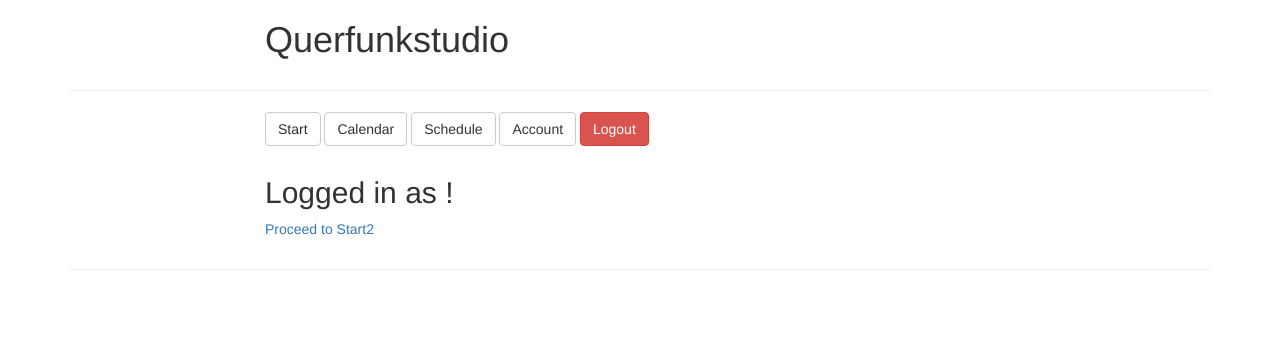
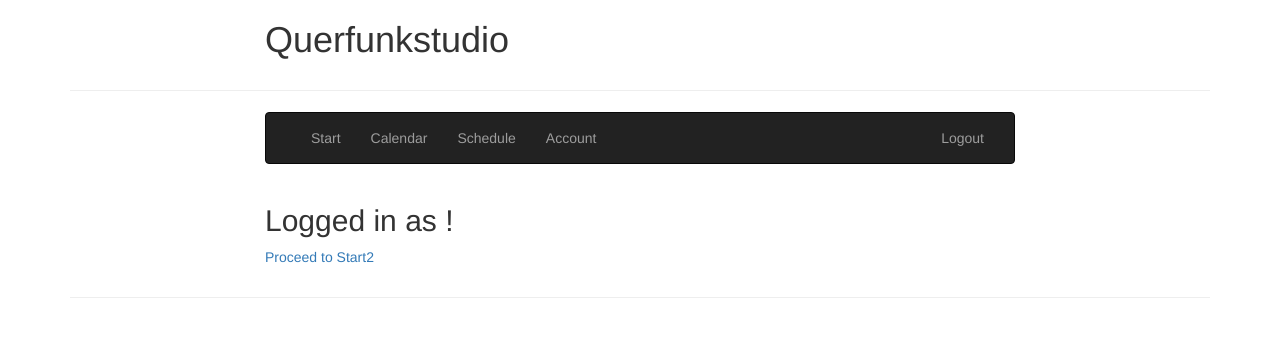
Before and after one commit to olf42/querfunkstudio, a Python web app: template templates/start.html in a window 1280 px wide. Shown: the top 337 px of the page. Run offline with Jinja, Linux system fonts and the light colour scheme; the template is opened without the code that fills it, so the values that code supplies are empty; some libraries are stand-ins or nearby versions.

Commit message:
better navbar, error- and success-message integration

```diff
--- a/templates/base.html
+++ b/templates/base.html
@@ -37,9 +37,21 @@
 		<div class="col-md-2"></div>
 		<div class="col-md-8">
 			{% block error %}
+		        {% if error %}
+                		<div class="alert alert-dismissible alert-danger">
+       		                <button type="button" class="close" data-dismiss="alert">×</button>
+        	                <p><strong>Error: </strong>{{ error }}</p>
+		                </div>
+        			{% endif %}
 			{% endblock %}
 
 			{% block success %}
+		        	{% if success %}
+	                	<div class="alert alert-dismissible alert-success">
+        	                <button type="button" class="close" data-dismiss="alert">×</button>
+                	        <p><strong>Success: </strong>{{ success }}</p>
+		                </div>
+			        {% endif %}
 			{% endblock %}
 		</div>
 		<div class="col-md-2"></div>
--- /dev/null
+++ b/templates/login-base.html
@@ -0,0 +1,45 @@
+{% extends "base.html" %}
+
+{% block title %}
+Admin
+{% endblock %}
+
+{% block navbar %}
+		<div class="row">
+                        <div class="col-md-2"></div>
+                        <div class="col-md-8">
+				<nav class="navbar navbar-inverse">
+                                <div class="container-fluid">
+                                <div class="navbar-header">
+                                <button type="button" class="navbar-toggle collapsed" data-toggle="collapse" data-target="#bs-example-navbar-collapse-1">
+                                <span class="sr-only">Toggle navigation</span>
+                                <span class="icon-bar"></span>
+                                <span class="icon-bar"></span>
+                                <span class="icon-bar"></span>
+                                </button>
+                                </div>
+
+                                <div class="collapse navbar-collapse" id="bs-example-navbar-collapse-1">
+                                <ul class="nav navbar-nav">
+                                <li><a href="/start">Start</a></li>
+                                <li><a href="/calendar">Calendar</a></li>
+                                <li><a href="/schedule">Schedule</a></li>
+                                <li><a href="/account">Account</a></li>
+                                </ul>
+                                <ul class="nav navbar-nav navbar-right">
+                                {% if superuser %}
+                                <li><a href="/admin">Admin</a></li>
+                                {% endif %}
+				<li><a href="/logout">Logout</a></li>
+                                </ul>
+                                </div>
+                                </div>
+                                </nav>
+                        </div>
+                        <div class="col-md-2"></div>
+                </div>
+{% endblock %}
+
+
+{% block content %}
+{% endblock %}
--- a/templates/start.html
+++ b/templates/start.html
@@ -1,4 +1,4 @@
-{% extends "base.html" %}
+{% extends "login-base.html" %}
 
 {% block title %}
 Index
@@ -14,21 +14,6 @@ Index
 		{% endif %}
 		<div class="row">
 			<div class="col-md-2"></div>
-			<div class="col-sm-8">
-				<p>
-				<a href="/start" class="btn btn-default">Start</a>
-				<a href="/calendar" class="btn btn-default">Calendar</a>
-				<a href="/schedule" class="btn btn-default">Schedule</a>
-				<a href="/account" class="btn btn-default">Account</a>
-				{% if superuser %}
-				<a href="/admin" class="btn btn-primary">Admin</a>
-				{% endif %}
-				<a href="/logout" class="btn btn-danger">Logout</a>
-			</div>
-			<div class="col-md-2"></div>
-		</div>
-		<div class="row">
-			<div class="col-md-2"></div>
 				<div class="col-md-8">
 					<h2>Logged in as {{username}}!</h2>
 					<p><a href="/start2">Proceed to Start2</a></p>
--- a/templates/start2.html
+++ b/templates/start2.html
@@ -1,4 +1,4 @@
-{% extends "base.html" %}
+{% extends "login-base.html" %}
 
 {% block title %}
 Index
```
Also changed, not shown: templates/admin-base.html (+1 -20 lines), templates/index.html (+0 -25 lines).
